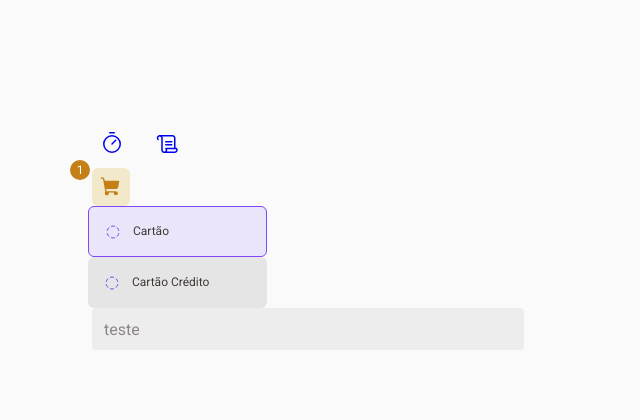
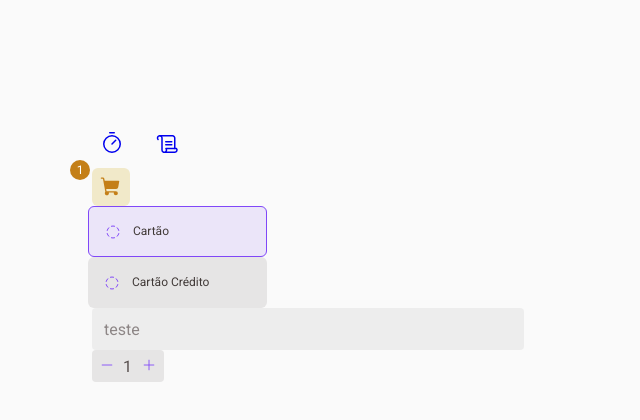
Before and after one commit to NoelenGiovannaAS/react-ignite-challenges, a React (Vite) app in the folder 02-coffee-delivery/: page / in a window 1280 px wide. Shown: the top 420 px of the page, without its empty margins (0-640 px from the left). Built offline with nearby package versions, Linux system fonts and the light colour scheme.

Commit message:
cria base componente de input number

```diff
--- a/02-coffee-delivery/src/components/ui/Input/InputNumber/InputNumber.tsx
+++ b/02-coffee-delivery/src/components/ui/Input/InputNumber/InputNumber.tsx
@@ -1,8 +1,18 @@
-type InputType = "TEXT" | "NUMBER";
+import { Minus, Plus } from "phosphor-react";
+import * as Styles from "./styles";
 
-interface IInput {
-  type: InputType;
-}
-export const Input = ({ type }: IInput) => {
-  return;
+export const InputQuantityNumber = () => {
+  return (
+    <Styles.InputNumber>
+      <button>
+        <Minus size={14} />
+      </button>
+
+      <input value={1} />
+
+      <button>
+        <Plus size={14} />
+      </button>
+    </Styles.InputNumber>
+  );
 };
--- a/02-coffee-delivery/src/components/ui/Input/InputNumber/styles.ts
+++ b/02-coffee-delivery/src/components/ui/Input/InputNumber/styles.ts
@@ -1,4 +1,30 @@
-export const InputText = () => {
-    return (<InputText/>
-        )
-}
+import { styled } from "styled-components";
+
+export const InputNumber = styled.div`
+  background: ${(props) => props.theme.base.button};
+  display: flex;
+  align-items: center;
+  justify-content: space-between;
+  width: 4.5rem;
+  height: 2rem;
+  padding: 0.5rem;
+  margin: 0 0.25rem;
+  color: ${(props) => props.theme.base.title};
+  border-radius: 4px;
+  & > input {
+    background: transparent;
+    outline: none !important;
+    border: none !important;
+    box-shadow: none !important;
+    width: 10px;
+    height: 12px;
+  }
+  & > button {
+    background: transparent;
+    outline: none !important;
+    border: none !important;
+    box-shadow: none !important;
+    cursor: pointer;
+    color: ${(props) => props.theme.product.purple};
+  }
+`;
--- a/02-coffee-delivery/src/pages/Home.tsx
+++ b/02-coffee-delivery/src/pages/Home.tsx
@@ -1,5 +1,6 @@
 import { CircleDashed } from "phosphor-react";
 import { CartLink } from "../components/ui/CartLink/CartLink";
+import { InputQuantityNumber } from "../components/ui/Input/InputNumber/InputNumber";
 import { InputText } from "../components/ui/Input/InputText/InputText";
 import { SelectPaymentType } from "../components/ui/Input/SelectPayment/SelectPayment";
 
@@ -22,6 +23,7 @@ export const Home = () => {
         ]}
       />
       <InputText placeholder="teste" width="27rem" />
+      <InputQuantityNumber />
     </div>
   );
 };
```
